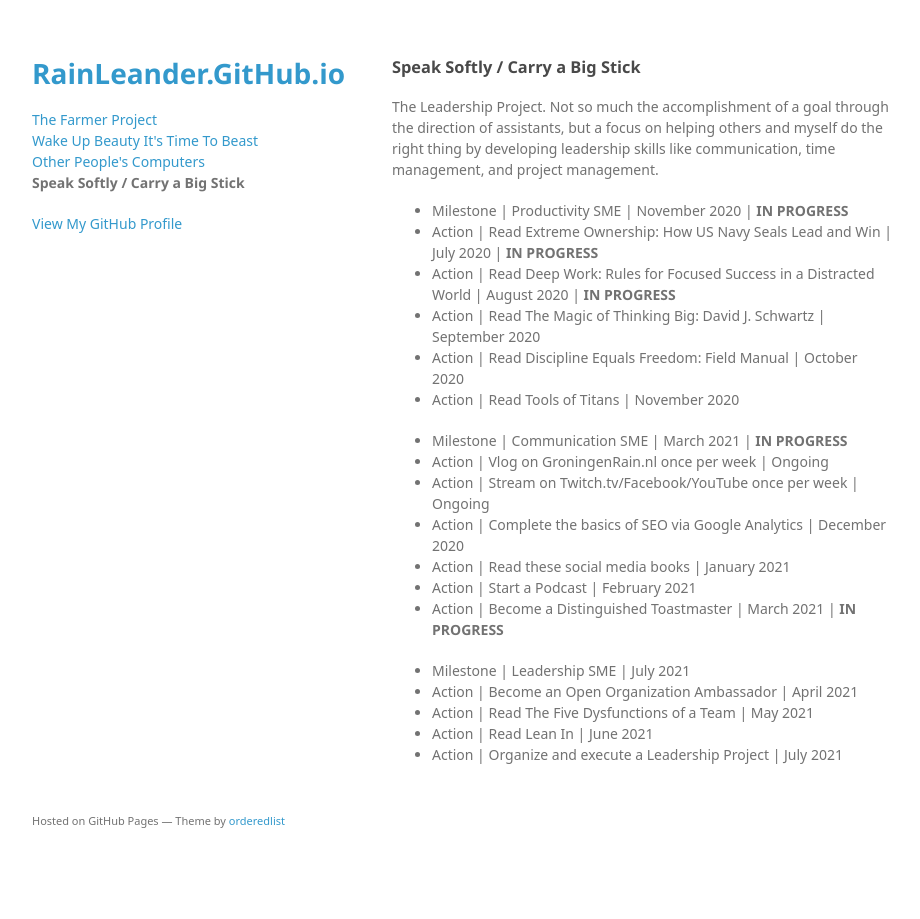
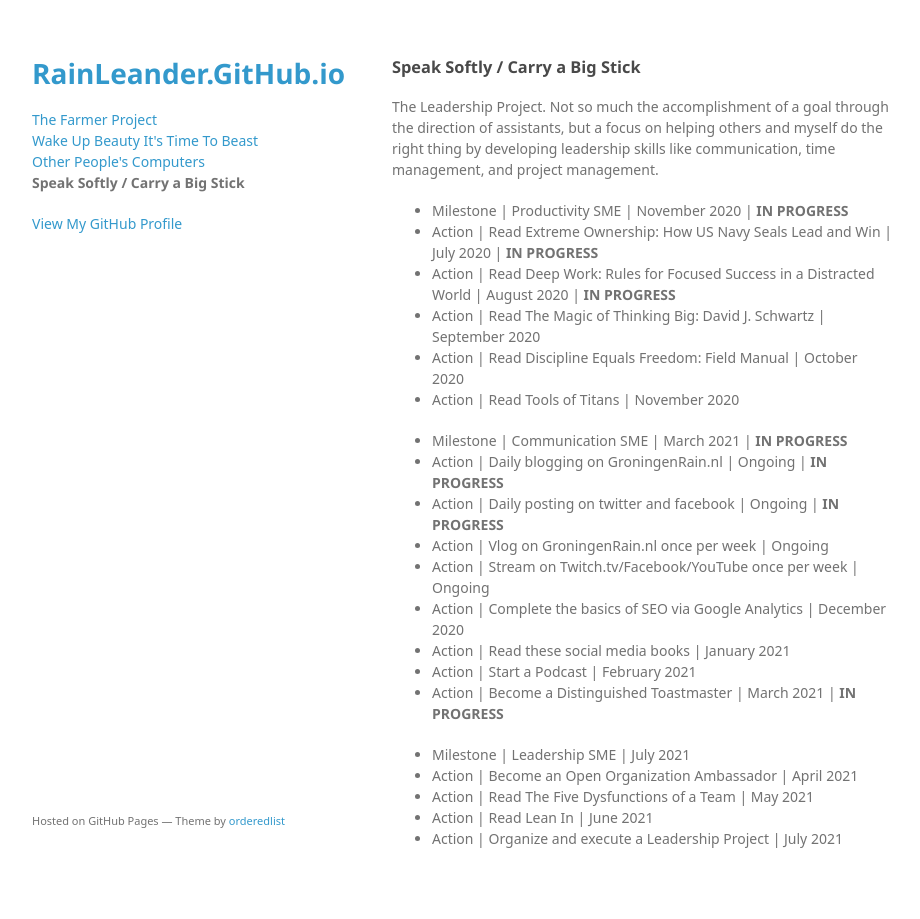
Before and after one commit to rainleander/rainleander.github.io, a Jekyll site: the page speak-softly.html, which Jekyll copies as it is, in a window 1280 px wide. Shown: the whole page, without its empty margins (178-1098 px from the left). Built offline with Jekyll 4.4.1, drawn with Linux system fonts in a browser that asks for light colours; some web fonts are replaced.

Commit message:
Update speak-softly.html

```diff
--- a/speak-softly.html
+++ b/speak-softly.html
@@ -37,6 +37,8 @@
         <li>Action | Read Tools of Titans | November 2020</li></ul>
 
         <ul><li>Milestone | Communication SME | March 2021 | <b>IN PROGRESS</b></li>
+          <li>Action | Daily blogging on GroningenRain.nl | Ongoing | <b>IN PROGRESS</b></li>
+          <li>Action | Daily posting on twitter and facebook | Ongoing | <b>IN PROGRESS</b></li>
         <li>Action | Vlog on GroningenRain.nl once per week | Ongoing</li>
         <li>Action | Stream on Twitch.tv/Facebook/YouTube once per week | Ongoing</li>
         <li>Action | Complete the basics of SEO via Google Analytics | December 2020</li>
```
